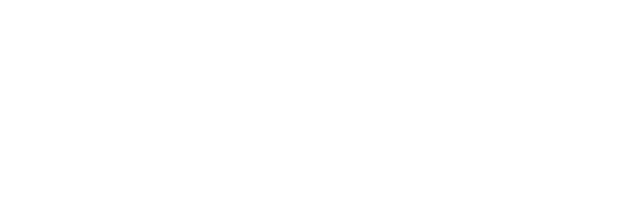
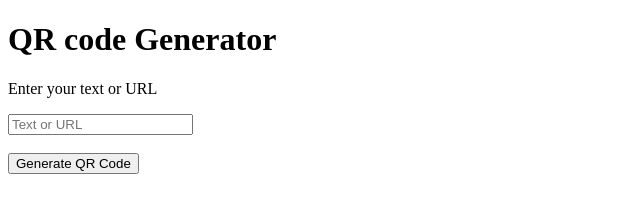
Before and after one commit to aritra0085/QR-Maker, a plain HTML site: page index.html in a window 1280 px wide. Shown: the whole page, without its empty margins (0-640 px from the left). Drawn offline with Linux system fonts and the light colour scheme.

Commit message:
making the container

```diff
--- a/index.html
+++ b/index.html
@@ -6,6 +6,17 @@
     <title>Document</title>
 </head>
 <body>
+    <div class="container">
+        <h1>QR code Generator</h1>
+        <P>Enter your text or URL</P>
+        <input type="text" placeholder="Text or URL" id="qrText">
 
+
+        <div id="imgBox">
+            <img src="" id="qrImage">
+        </div>
+
+        <button onclick="GenerateQR()">Generate QR Code</button>
+    </div>
 </body>
 </html>
```
